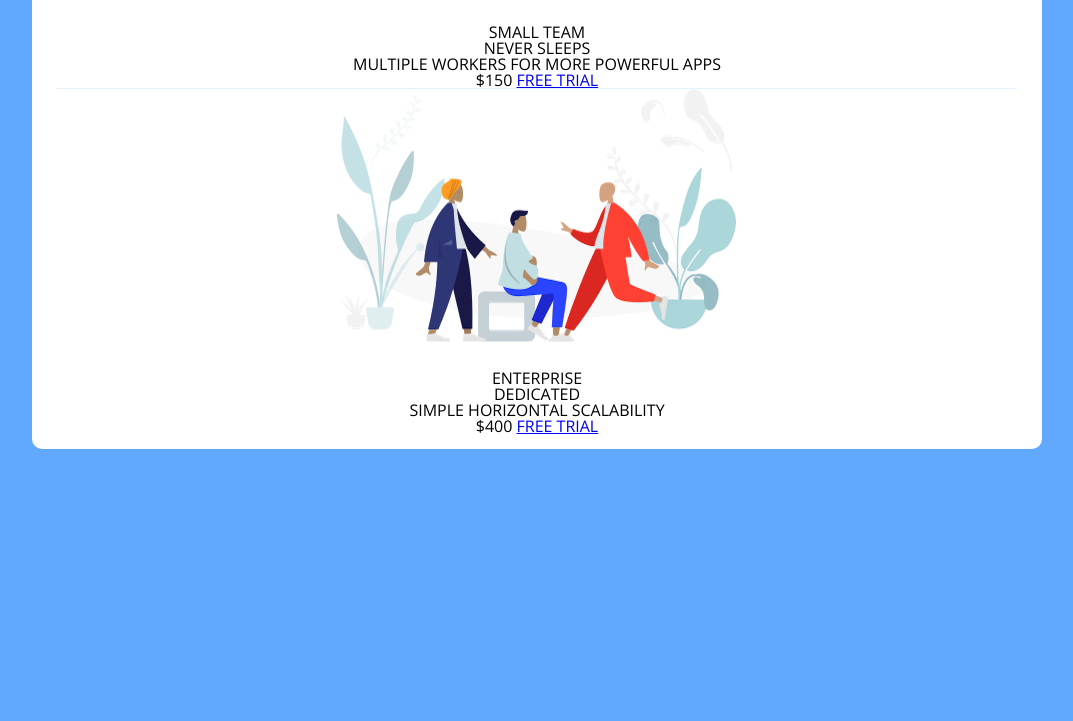
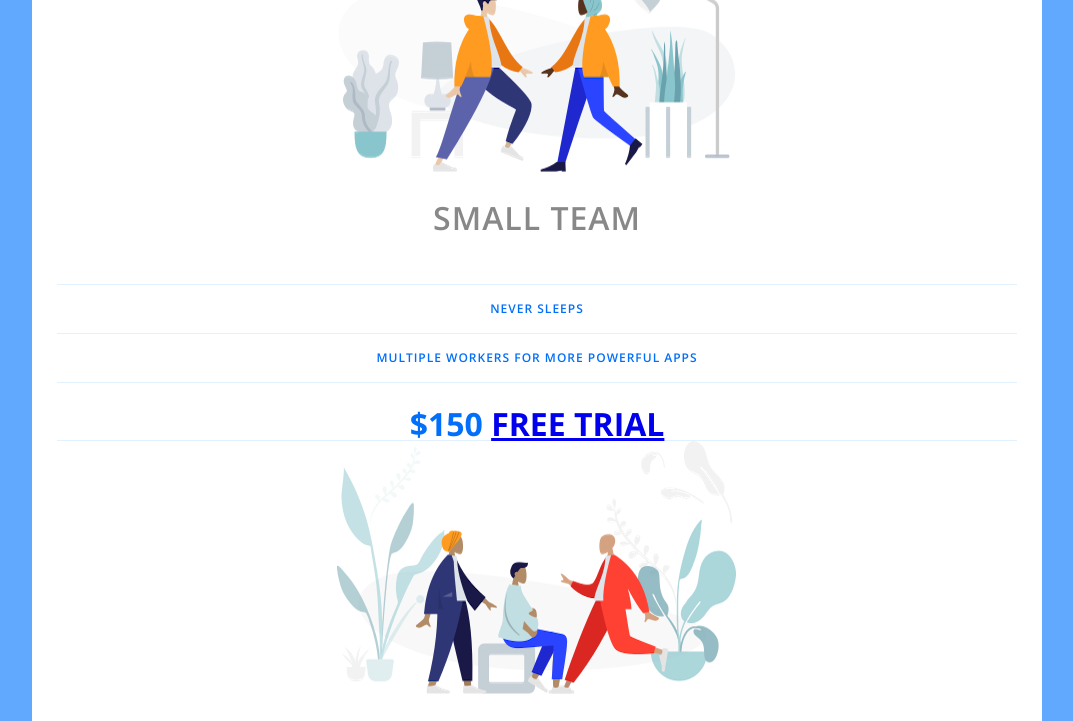
Before and after one commit to Chantuu/Landing_Page_2, a plain HTML site: page index.html in a window 1280 px wide. Shown: the part 618-1339 px from the top of the page, without its empty margins (103-1176 px from the left). Before the commit the page ends 1067 px from the top, so only its background shows below. Drawn offline with nearby package versions, Linux system fonts and the light colour scheme.

Commit message:
Style text elements

```diff
--- a/styles/app.css
+++ b/styles/app.css
@@ -37,3 +37,34 @@ body {
     margin-bottom: 25px;
     max-width: 100%;
 }
+
+.pricing-header {
+    color: #888;
+    font-weight: 600;
+    letter-spacing: 1px;
+}
+
+.pricing-features {
+    margin: 50px 0 25px;
+    color: #016ff9;
+}
+
+.pricing-features-item {
+    font-weight: 600;
+    letter-spacing: 1px;
+    font-size: 12px;
+    line-height: 1.5;
+    padding: 15px 0;
+    border-top: 1px solid #e1f1ff;
+}
+
+.pricing-features-item:last-child {
+    border-bottom: 1px solid #e1f1ff;
+}
+
+.pricing-plan {
+    color: #016ff9;
+    display: block;
+    font-size: 32px;
+    font-weight: 700;
+}
```
